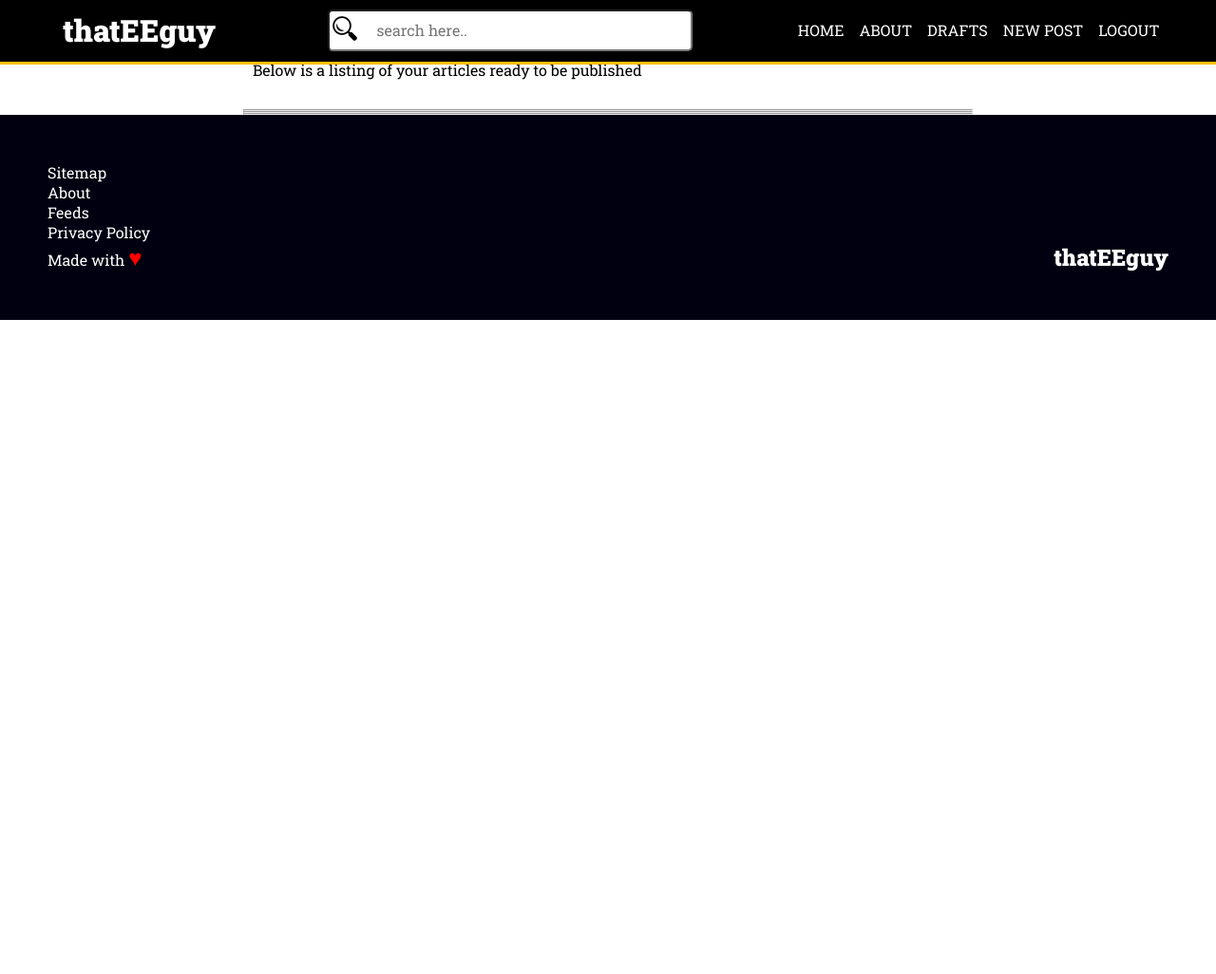
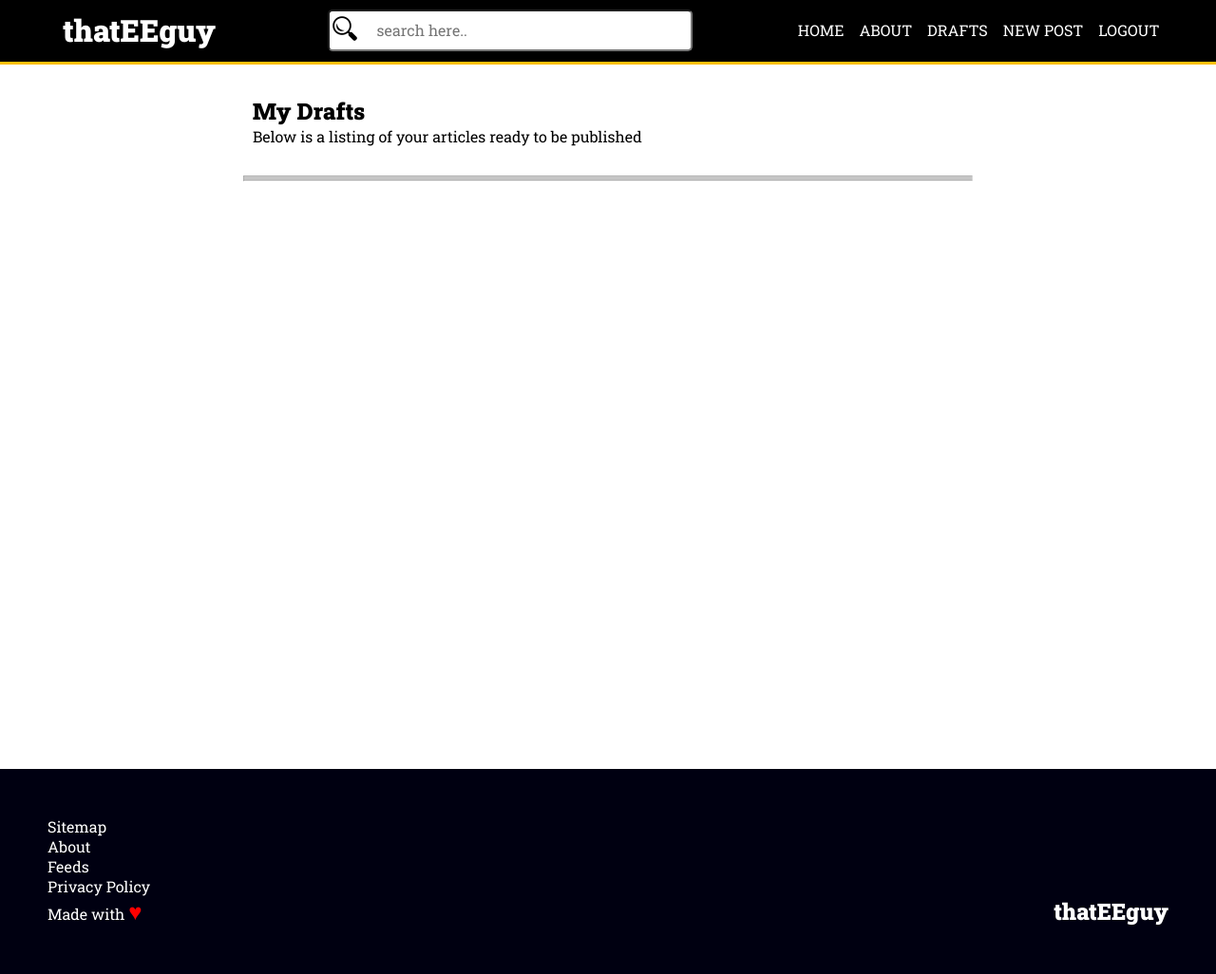
Before and after one commit to tarunxsh/thatEEguyBackend, a Django app: page /drafts/ in a window 1280 px wide. Shown: the whole page at 95% size. Before the commit the page ends 337 px from the top, so only its background shows below. Run offline with Django 3.2, Linux system fonts and the light colour scheme; the visitor is signed in with stand-in values (Sample User, id 1); data that the repository does not hold is empty.

Commit message:
fix css bugs

```diff
--- a/blog/static/blog/css/article.css
+++ b/blog/static/blog/css/article.css
@@ -1,4 +1,5 @@
 article {
+	min-height: 80vh;
 	margin-top:100px;
 	padding: 0 15px;
 	}
--- a/blog/static/blog/css/stable.css
+++ b/blog/static/blog/css/stable.css
@@ -97,6 +97,7 @@
 /*===============Nav-css-ends===================*/
 
 .body {
+    min-height: 80vh;
     margin-top: 45px;
 
 
@@ -228,17 +229,18 @@
 
 /*=============================================================*/
 /*tags css*/
+
+
 #tags a{
-    /*margin:5px;*/
-    /*border: 1px solid #000;*/
+    padding: 2px;
     border-radius: 3px;
-    letter-spacing: .3em;
     background-color: #FFC107;
 }
 
 /*===============================================================*/
 /*footer*/
 footer{
+    margin-top: 100px;
     padding:50px;
     background-color: #001;
     color: #fff;
--- a/blog/templates/index.html
+++ b/blog/templates/index.html
@@ -4,7 +4,7 @@
 {% block content %}
 
 
-<section class="blog" id="blog">
+<section class="blog body" id="blog">
 
 	<!-- desktop right portion starts trends -->
 	<div class="right" id="right-fix">
@@ -35,7 +35,7 @@
 
         	</div>
    		</div>
-		</a>
+   		</a>
 		<hr>
 		{% endfor %}
 
--- a/blog/templates/post_draft_list.html
+++ b/blog/templates/post_draft_list.html
@@ -2,7 +2,7 @@
 {% load humanize %}
 {% block content %}
 
-<section class="blog" id="blog">
+<section class="blog body" id="blog">
   <div class="articles" id="articles">
     <br>
     <div style="padding: 10px;">
--- a/blog/views.py
+++ b/blog/views.py
@@ -21,7 +21,7 @@
 	#queryset = Post.published.all()
 	#context_object_name = 'posts'
 	model=Post 			#define one required model
-	paginate_by = 5
+	paginate_by = 3
 	template_name = 'index.html'
 
 	def get_context_data(self, **kwargs):
```
